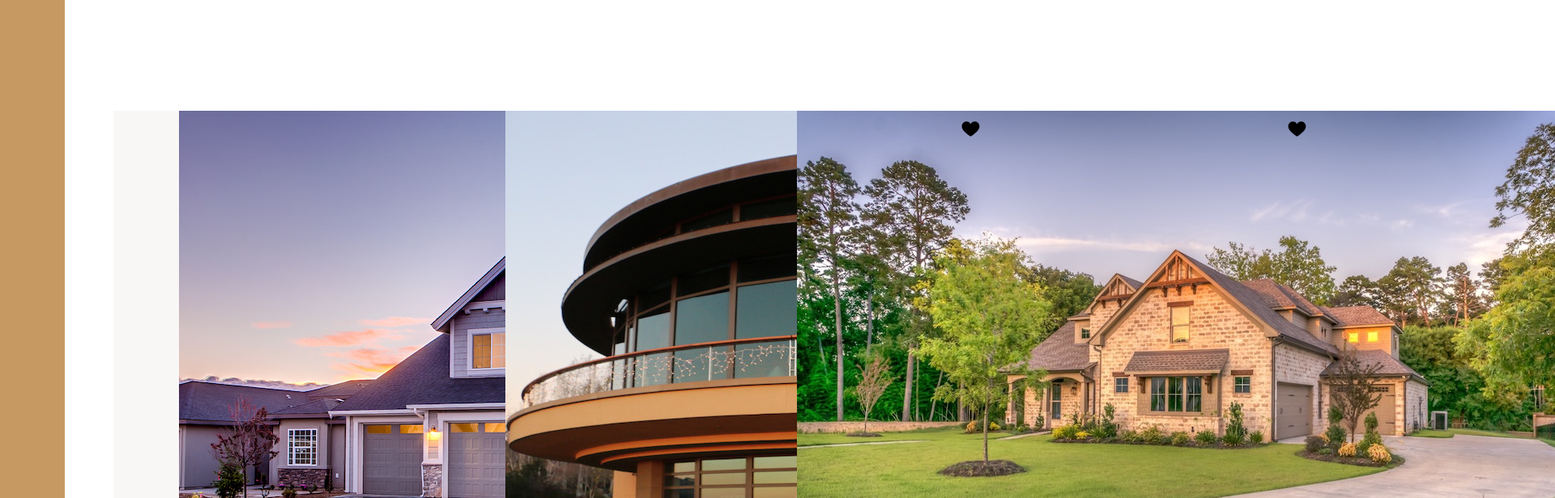
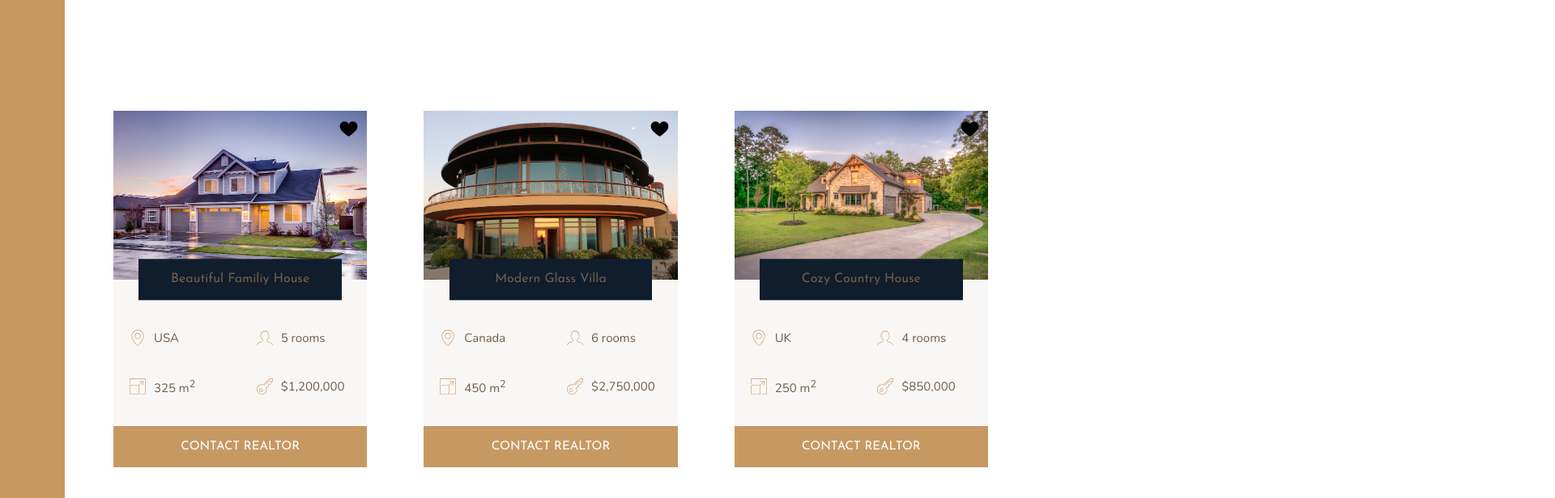
Before and after one commit to rajyotiroshan/udemy-AdvCss-NexterP3, a website: page index.html in a window 1280 px wide. Shown: the part 1840-2456 px from the top of the page at 81% size, 1920 px wide, since content can reach past the window. Drawn offline with nearby package versions, Linux system fonts and the light colour scheme.

Commit message:
home card fixed

```diff
--- a/sass/_homes.scss
+++ b/sass/_homes.scss
@@ -18,8 +18,8 @@
     &__img {
         grid-column: 1 / -1;
         grid-row: 1/2;
-        grid-column: 2/3;
-        z-index: 1
+        z-index: 1;
+        max-width: 100%;
     }
 
     &__like {
@@ -48,7 +48,7 @@
         grid-row: 1/2;
         z-index: 3;
         align-self: end;
-        transform: translateY(-50%);
+        transform: translateY(50%);
     }
 
     &__location,
```
Also changed, not shown: css/style.css.
